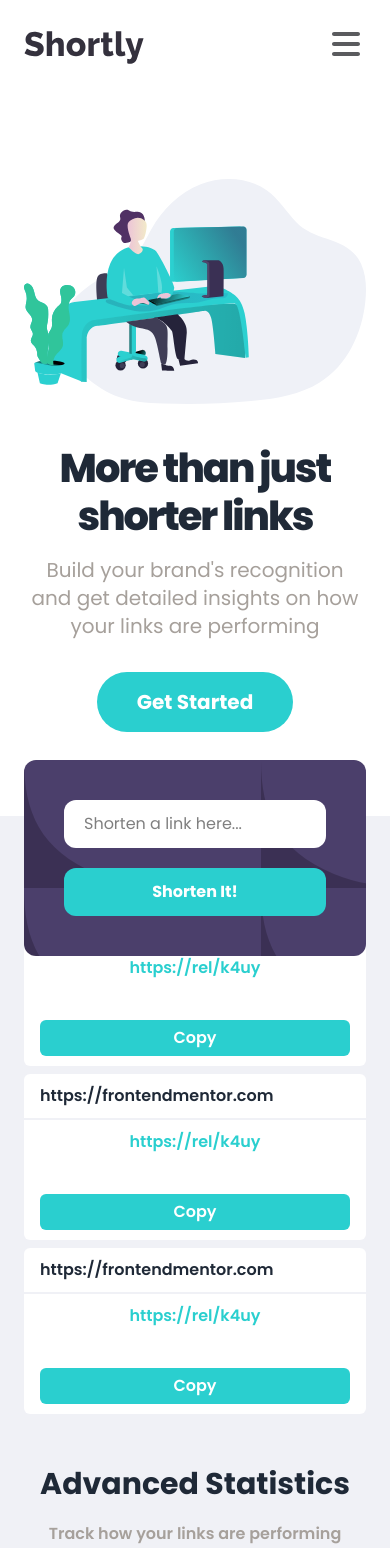
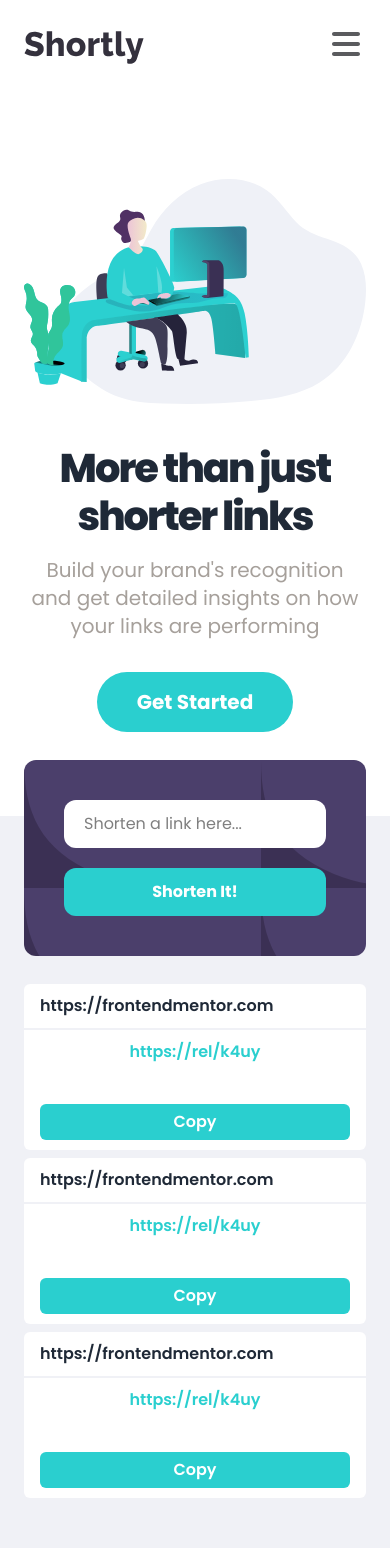
Before and after one commit to ayezabashir/URL-shortening-API-landing-page, a React (Vite) app: page / in a window 390 px wide. Shown: the top 1548 px of the page. Built offline with nearby package versions, Linux system fonts and the light colour scheme.

Commit message:
margins fixed

```diff
--- a/src/components/ShortnerForm.jsx
+++ b/src/components/ShortnerForm.jsx
@@ -11,7 +11,7 @@ const ShortnerForm = () => {
                     </form>
                 </div>
             </div>
-            <div className="mt-14">
+            <div className="mt-35 md:mt-14">
                 <OldLinks />
                 <OldLinks />
                 <OldLinks />
```
